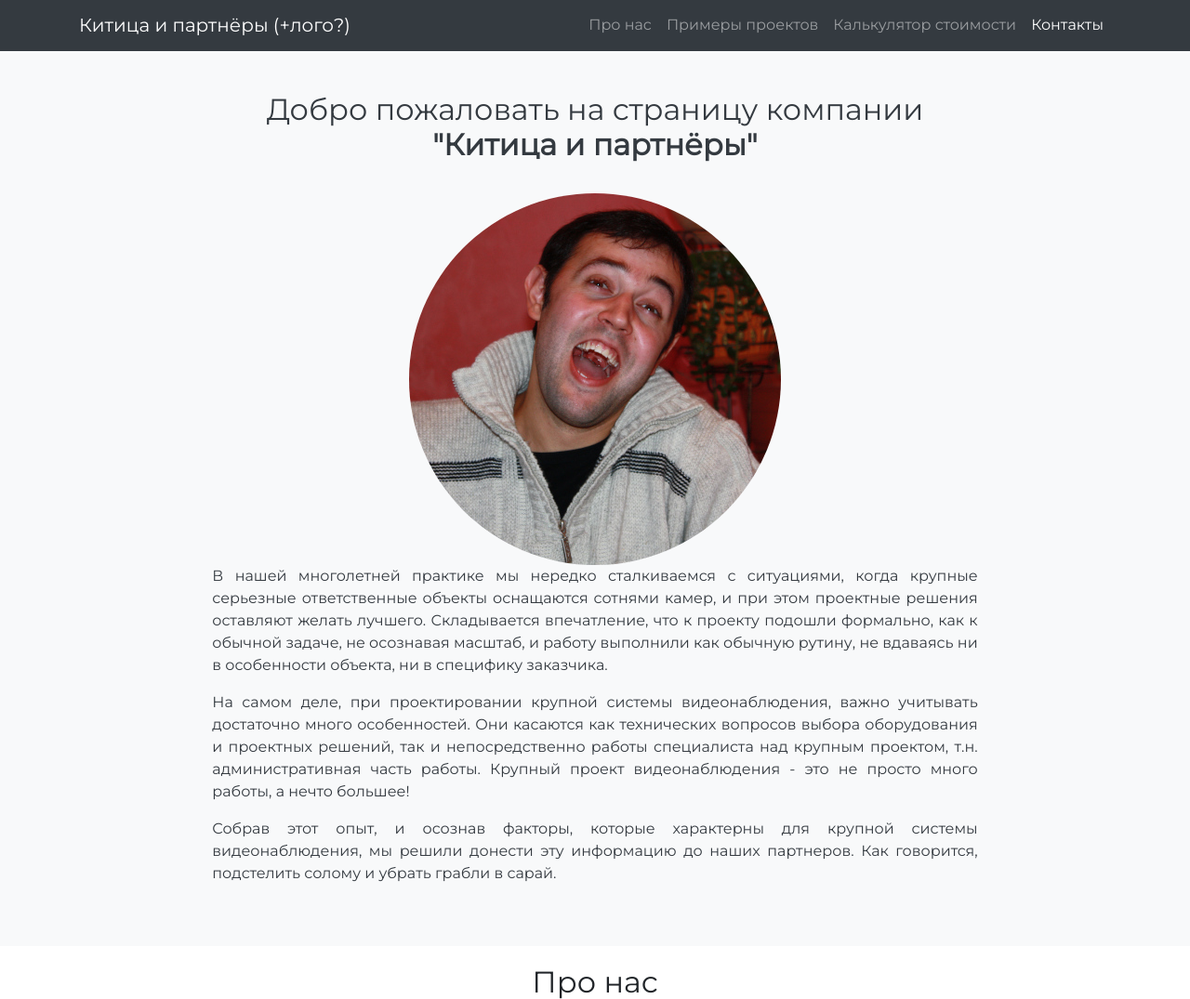
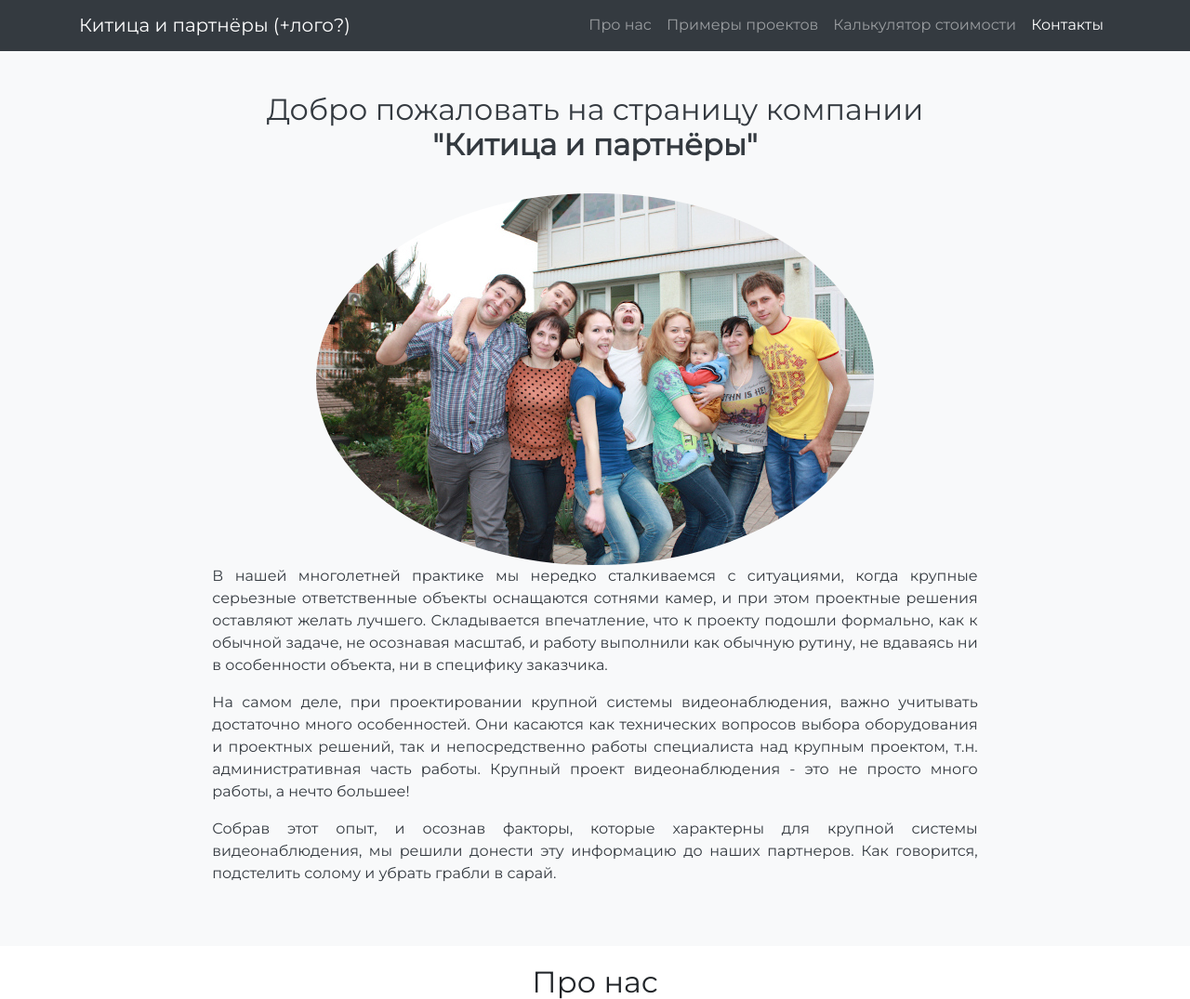
Before and after one commit to dmytro-barchuk/kititsa, a Django app: page / in a window 1280 px wide. Shown: the part 1-1076 px from the top of the page at 93% size. Run offline with Django 3.2, Linux system fonts and the light colour scheme; some libraries are stand-ins or nearby versions.

Commit message:
img-fluid on main

```diff
--- a/portfolio/templates/index.html
+++ b/portfolio/templates/index.html
@@ -57,7 +57,7 @@
       <h2>Добро пожаловать на страницу компании <br>
         <strong>"Китица и партнёры"</strong></h2>
       <br>
-      <img src="{% static 'images/Logo.JPG' %}" class="rounded-circle" alt="No_photo">
+      <img src="{% static 'images/Logo.JPG' %}" class="img-fluid rounded-circle" alt="No_photo">
       <br>
       <p class="text-justify">
         В нашей многолетней практике мы нередко сталкиваемся с ситуациями, когда крупные серьезные ответственные объекты оснащаются сотнями камер, и при этом проектные решения оставляют желать лучшего. Складывается впечатление, что к проекту подошли формально, как к обычной задаче, не осознавая масштаб, и работу выполнили как обычную рутину, не вдаваясь ни в особенности объекта, ни в специфику заказчика.
@@ -91,12 +91,12 @@
             <p style="color:red; ">(предлагаю тут всунуть штук 6 самых крутых и внизу ссылка на страницу со всеми проектами)</p>
             <div class="row">
               <!-- Team member -->
-              <div class="col-xs-12 col-sm-6 col-md-6">
+              <div class="col-xs-12 col-sm-12 col-md-6">
                   <div class="image-flip" ontouchstart="this.classList.toggle('hover');">
                       <div class="mainflip">
                           <div class="frontside">
                               <div class="card">
-                                <img class="card-img-top" src="https://radako.com.ua/sites/default/files/images/124232.jpg" alt="card image">
+                                <img class="img-fluid" src="https://radako.com.ua/sites/default/files/images/124232.jpg" alt="card image">
                                   <div class="card-body text-center">
                                       <h4 class="card-title">Конституционный суд Украины</h4>
                                   </div>
```
Also changed, not shown: static/images/Logo.JPG.
